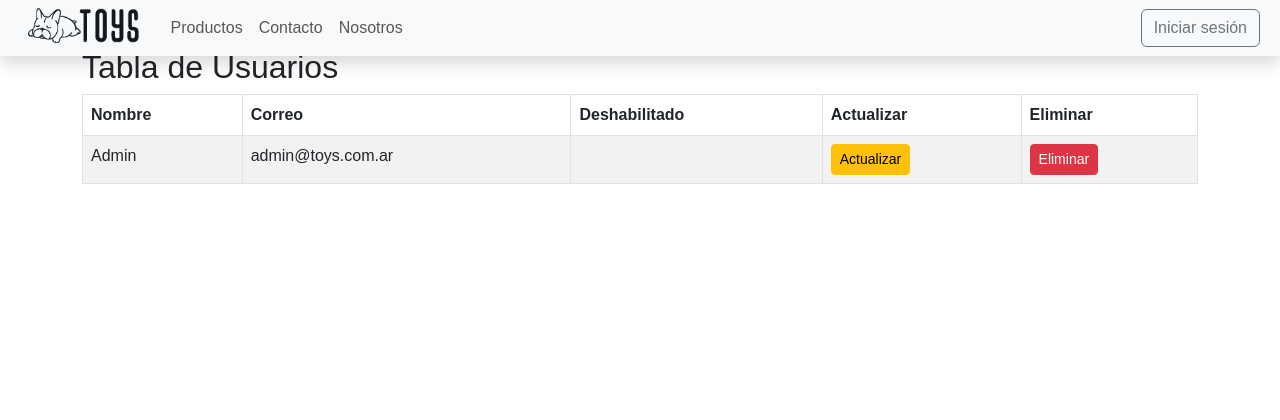
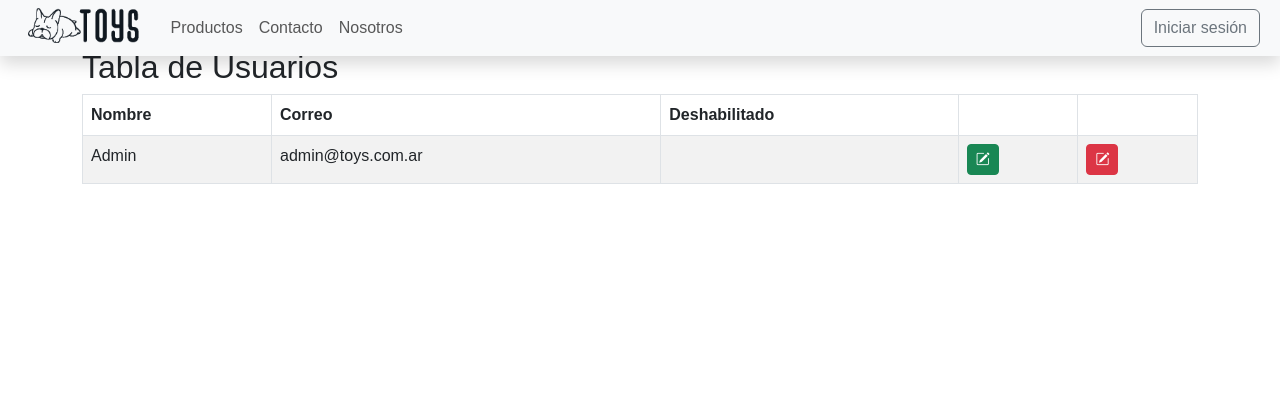
Before and after one commit to abialmiron/TPFINALPWD, a PHP site: page /Vista/private/administrador/usuarios.php in a window 1280 px wide. Shown: the top 420 px of the page. Run offline with PHP 8.4, Linux system fonts and the light colour scheme; data comes from the database, SQL or seed files in the repository.

Commit message:
cambios en usuarios.php

```diff
--- a/Vista/private/administrador/usuarios.php
+++ b/Vista/private/administrador/usuarios.php
@@ -14,8 +14,8 @@ if (count($listaUsuario) > 0) {
                     <th scope="col">Nombre</th>
                     <th scope="col">Correo</th>
                     <th scope="col">Deshabilitado</th>
-                    <th scope="col">Actualizar</th>
-                    <th scope="col">Eliminar</th>
+                    <th scope="col"></th>
+                    <th scope="col"></th>
                 </tr>
             </thead>
             <tbody>
@@ -25,8 +25,8 @@ if (count($listaUsuario) > 0) {
                     echo "<td>".$usuario->getUsNombre()."</td>";
                     echo "<td>".$usuario->getUsMail()."</td>";
                     echo "<td>".$usuario->getUsDeshabilitado()."</td>";
-                    echo "<td><a href='actualizar_usuario.php?id=".$usuario->getIdUsuario()."' class='btn btn-warning btn-sm'>Actualizar</a></td>";
-                    echo "<td><a href='eliminar_usuario.php?id=".$usuario->getIdUsuario()."' class='btn btn-danger btn-sm'>Eliminar</a></td>";
+                    echo "<td><a href='actualizar_usuario.php?id=".$usuario->getIdUsuario()."' class='btn btn-success btn-sm'><i class='bi bi-pencil-square'></i></a></td>";
+                    echo "<td><a href='eliminar_usuario.php?id=".$usuario->getIdUsuario()."' class='btn btn-danger btn-sm'><i class='bi bi-pencil-square'></i></a></td>";
                     echo "</tr>";
                 }
                 ?>
```
